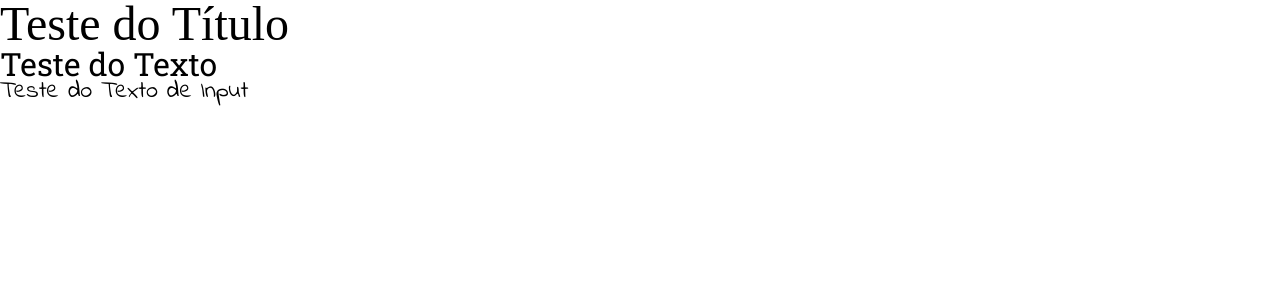
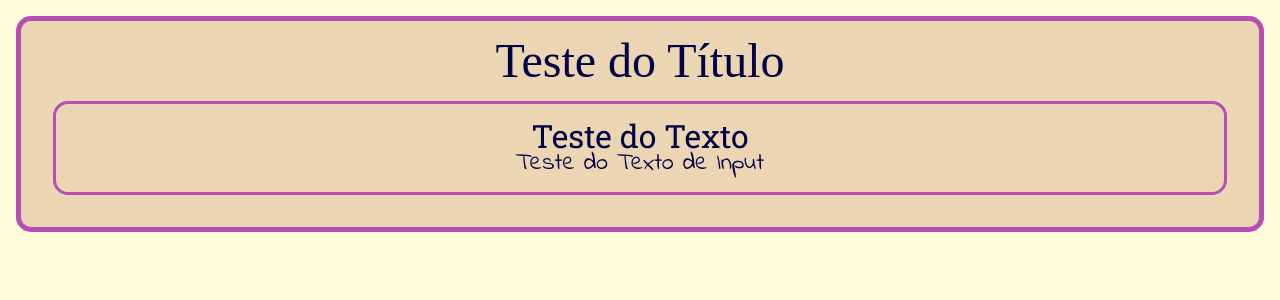
Before and after one commit to Pololokka/forum-rpg, a React (Vite) app: page / in a window 1280 px wide. Shown: the top 300 px of the page. Built offline with nearby package versions, Linux system fonts and the light colour scheme; a web font is replaced by a local one.

Commit message:
:construction: feat: começando estilização global

```diff
--- a/src/App.css
+++ b/src/App.css
@@ -10,23 +10,51 @@
 
   --font-big: 3rem;
   --font-med: 2rem;
-  --font-small: 1.5rem /*Font Config*/;
+  --font-small: 1.5rem;
+
+  --font-color: #000045;
+  --font-color-darkmode: #fcfcdb;
+  /*Font Config*/
+
+  /*Colors*/
+  --background-color: #fcfcdb;
+  --background-color-cards: #ebd5b3;
+  --border-color: #b54eb5;
+  --button-color: #b54eb5;
+  --separation-line-color: #b54eb5;
+  --button-color-negative: #e02345;
+
+  /*Border Thickness*/
+  --outside-border: 5px;
+  --inner-cards: 3px;
+  --separation-line-thickness: 3px;
+
+  /*Border Radius*/
+  --card-border-radius: 15px;
 }
 
 /*CSS Global*/
+
+html {
+  background-color: var(--background-color);
+  text-align: center;
+}
 
 /*Fonts*/
 
 .font-title {
   font-family: var(--font-title);
+  color: var(--font-color);
 }
 
 .font-text {
   font-family: var(--font-text);
+  color: var(--font-color);
 }
 
 .font-input {
   font-family: var(--font-input);
+  color: var(--font-color);
 }
 
 .font-big {
@@ -42,3 +70,27 @@
 }
 
 /*Fonts*/
+
+/*Cards*/
+
+.outer-card {
+  background-color: var(--background-color-cards);
+  border: var(--outside-border) solid var(--border-color);
+  border-radius: var(--card-border-radius);
+  padding: 1em;
+  margin: 1em;
+}
+
+.inner-card {
+  border: var(--inner-cards) solid var(--border-color);
+  border-radius: var(--card-border-radius);
+  padding: 1em;
+  margin: 1em;
+}
+
+.separation-line {
+  border-right: var(--separation-line-thickness) solid
+    var(--separation-line-color);
+}
+
+/*Cards*/
--- a/src/App.tsx
+++ b/src/App.tsx
@@ -3,10 +3,12 @@ import './App.css';
 function App() {
   return (
     <main>
-      <section>
+      <section className="outer-card">
         <h1 className="font-title font-big">Teste do Título</h1>
-        <p className="font-text font-med">Teste do Texto</p>
-        <p className="font-input font-small">Teste do Texto de Input</p>
+        <div className="inner-card">
+          <p className="font-text font-med">Teste do Texto</p>
+          <p className="font-input font-small">Teste do Texto de Input</p>
+        </div>
       </section>
     </main>
   );
```
